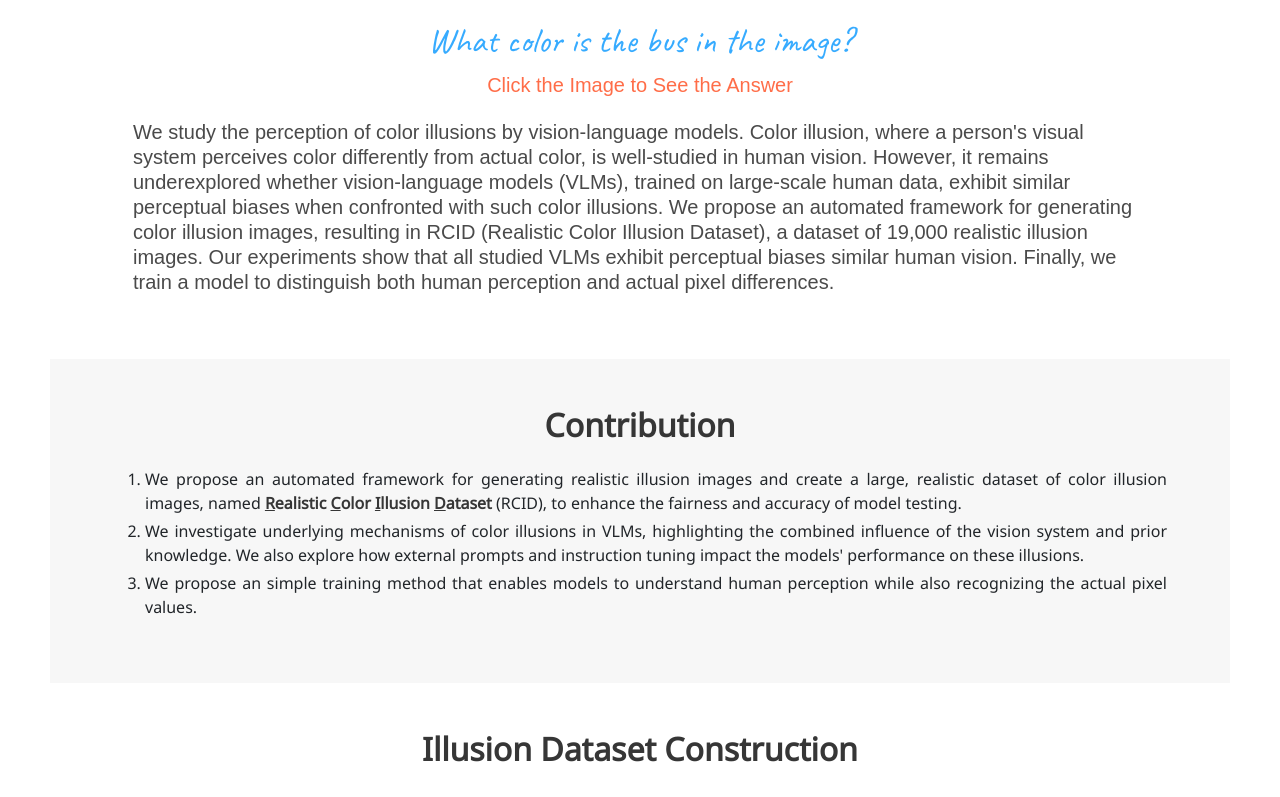
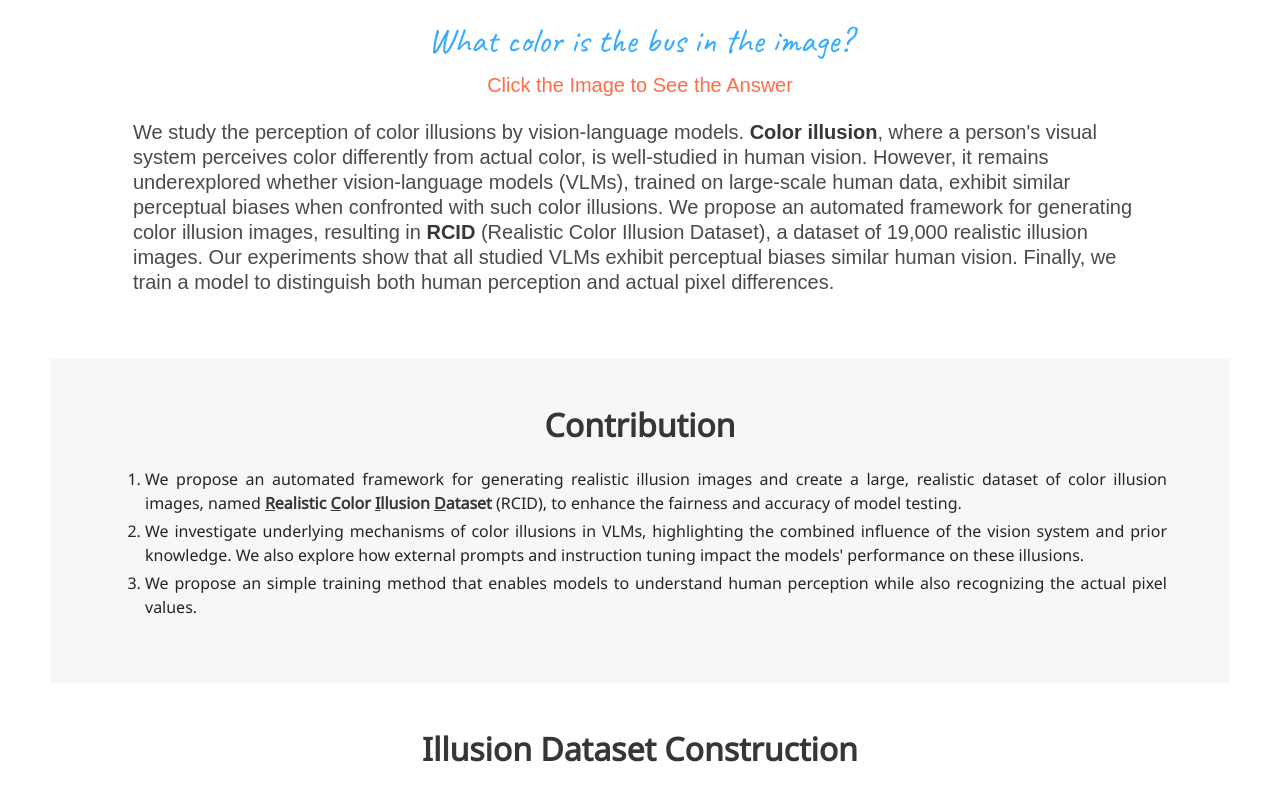
Before and after one commit to Color-Illusion/Color-Illusion, a plain HTML site: page index.html in a window 1280 px wide. Shown: the part 2260-3057 px from the top of the page. Drawn offline with nearby package versions, Linux system fonts and the light colour scheme; some icons are missing; a web font is replaced by a local one.

Commit message:
feat: Upload html

```diff
--- a/index.html
+++ b/index.html
@@ -363,7 +363,7 @@
         <h4 class="subtitle has-text-centered">
           <br><br>
           <p style="text-align: left;" width="70%">
-            We study the perception of color illusions by vision-language models. Color illusion, where a person's visual system perceives color differently from actual color, is well-studied in human vision. However, it remains underexplored whether vision-language models (VLMs), trained on large-scale human data, exhibit similar perceptual biases when confronted with such color illusions. We propose an automated framework for generating color illusion images, resulting in RCID (Realistic Color Illusion Dataset), a dataset of 19,000 realistic illusion images. Our experiments show that all studied VLMs exhibit perceptual biases similar human vision. Finally, we train a model to distinguish both human perception and actual pixel differences.
+            We study the perception of color illusions by vision-language models. <strong>Color illusion</strong>, where a person's visual system perceives color differently from actual color, is well-studied in human vision. However, it remains underexplored whether vision-language models (VLMs), trained on large-scale human data, exhibit similar perceptual biases when confronted with such color illusions. We propose an automated framework for generating color illusion images, resulting in <strong>RCID</strong> (Realistic Color Illusion Dataset), a dataset of 19,000 realistic illusion images. Our experiments show that all studied VLMs exhibit perceptual biases similar human vision. Finally, we train a model to distinguish both human perception and actual pixel differences.
           </p>
         </h4>
       </div>
```
